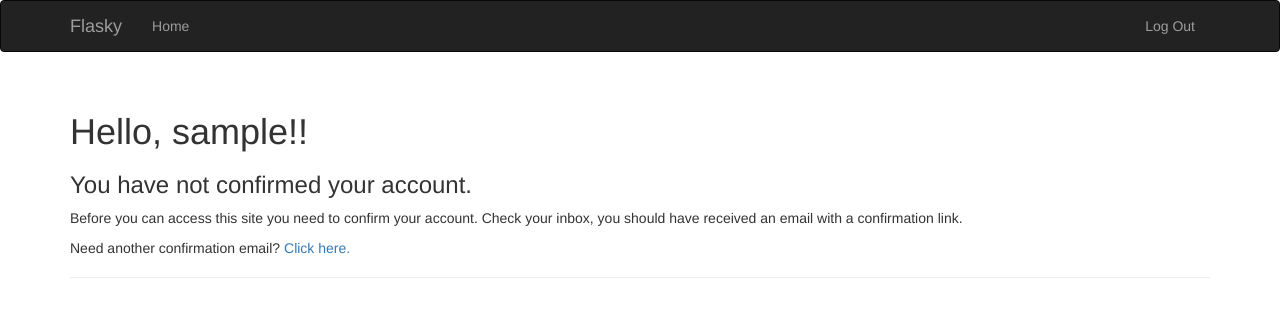
After one commit to RodrigoVillatoro/flask_social_network, a Flask app: page /auth/unconfirmed in a window 1280 px wide. The commit adds this page. Shown: the top 317 px of the page. Run offline with Flask 2, Linux system fonts and the light colour scheme; the visitor is signed in with stand-in values (Sample User, id 1); data comes from the database, SQL or seed files in the repository; some libraries are stand-ins or nearby versions.

Commit message:
confirm account email

```diff
--- a/app/auth/views.py
+++ b/app/auth/views.py
@@ -1,10 +1,25 @@
 from flask import flash, redirect, request, render_template, url_for
-from flask_login import login_required, login_user, logout_user
+from flask_login import current_user, login_required, login_user, logout_user
 
 from . import auth
 from .. import db
 from .forms import LoginForm, RegistrationForm
+from ..email import send_email
 from ..models import User
+
+
+@auth.before_app_request
+def before_request():
+    if current_user.is_authenticated and not current_user.confirmed \
+            and request.endpoint[:5] != 'auth.':
+        return redirect(url_for('auth.unconfirmed'))
+
+
+@auth.route('/unconfirmed')
+def unconfirmed():
+    if current_user.is_anonymous or current_user.confirmed:
+        return redirect('main.index')
+    return render_template('auth/unconfirmed.html')
 
 
 @auth.route('/login', methods=['GET', 'POST'])
@@ -38,6 +53,42 @@ def register():
             password=form.password.data,
         )
         db.session.add(user)
-        flash('You can now login.')
-        return redirect(url_for('auth.login'))
+        db.session.commit()
+        token = user.generate_confirmation_token()
+        send_email(
+            to=user.email,
+            subject='Confirm Your Account',
+            template='auth/email/confirm',
+            user=user,
+            token=token,
+        )
+        flash('A confirmation email has been sent to your email account.')
+        return redirect(url_for('main.index'))
     return render_template('auth/register.html', form=form)
+
+
+@auth.route('/confirm/<token>')
+@login_required
+def confirm(token):
+    if current_user.confirmed:
+        return redirect(url_for('main.index'))
+    if current_user.confirm(token):
+        flash('You have confirmed your account.')
+    else:
+        flash('The confirmation link is invalid or has expired')
+    return redirect(url_for('main.index'))
+
+
+@auth.route('/confirm')
+@login_required
+def resend_confirmation():
+    token = current_user.generate_confirmation_token()
+    send_email(
+        to=current_user.email,
+        subject='Confirm your account',
+        template='auth/email/confirm',
+        user=current_user,
+        token=token
+    )
+    flash('A new confirmation email has been sent to your email account.')
+    return redirect(url_for('main.index'))
--- a/app/models.py
+++ b/app/models.py
@@ -55,6 +55,10 @@ class User(UserMixin, db.Model):
         db.session.add(self)
         return True
 
+    def __init__(self, password, email=None, username=None):
+        self.email = email
+        self.username = username
+        self.password = password
 
     def __repr__(self):
         return '<User {}>'.format(self.username)
--- /dev/null
+++ b/app/templates/auth/email/confirm.html
@@ -0,0 +1,6 @@
+<p>Dear {{ user.username }},</p>
+<p>Welcome!</p>
+<p>To confirm your account please click on the following link:</p>
+<p>{{ url_for('auth.confirm', token=token, _external=True) }}</p>
+<p>Sincerely,</p>
+<p>The Flasky Team</p>
--- /dev/null
+++ b/app/templates/auth/unconfirmed.html
@@ -0,0 +1,18 @@
+{% extends 'base.html' %}
+
+{% block title %}Flasky - Confirm your account{% endblock %}
+
+{% block page_content %}
+    <div class="page-header">
+        <h1>Hello, {{ current_user.username }}!!</h1>
+        <h3>You have not confirmed your account.</h3>
+        <p>
+            Before you can access this site you need to confirm your account.
+            Check your inbox, you should have received an email with a
+            confirmation link.
+        </p>
+        <p>
+            Need another confirmation email? <a href="{{ url_for('auth.resend_confirmation') }}">Click here.</a>
+        </p>
+    </div>
+{% endblock %}
--- a/app/templates/base.html
+++ b/app/templates/base.html
@@ -29,6 +29,7 @@
                         <li><a href="{{ url_for('auth.logout') }}">Log Out</a></li>
                     {% else %}
                         <li><a href="{{ url_for('auth.login') }}">Log In</a></li>
+                        <li><a href="{{ url_for('auth.register') }}">Register</a></li>
                     {% endif %}
                 </ul>
             </div>
```
Also changed, not shown: app/templates/auth/email/confirm.txt (added, +11 -0 lines).
